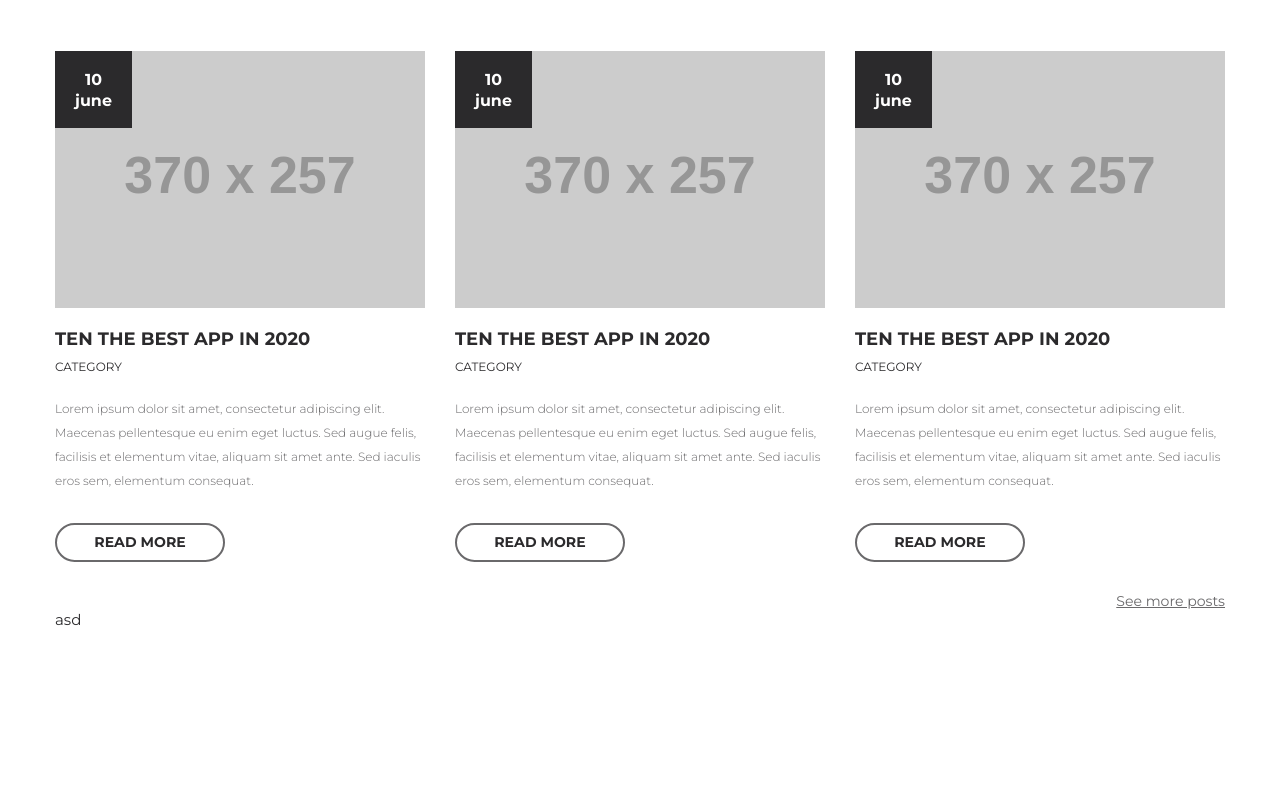
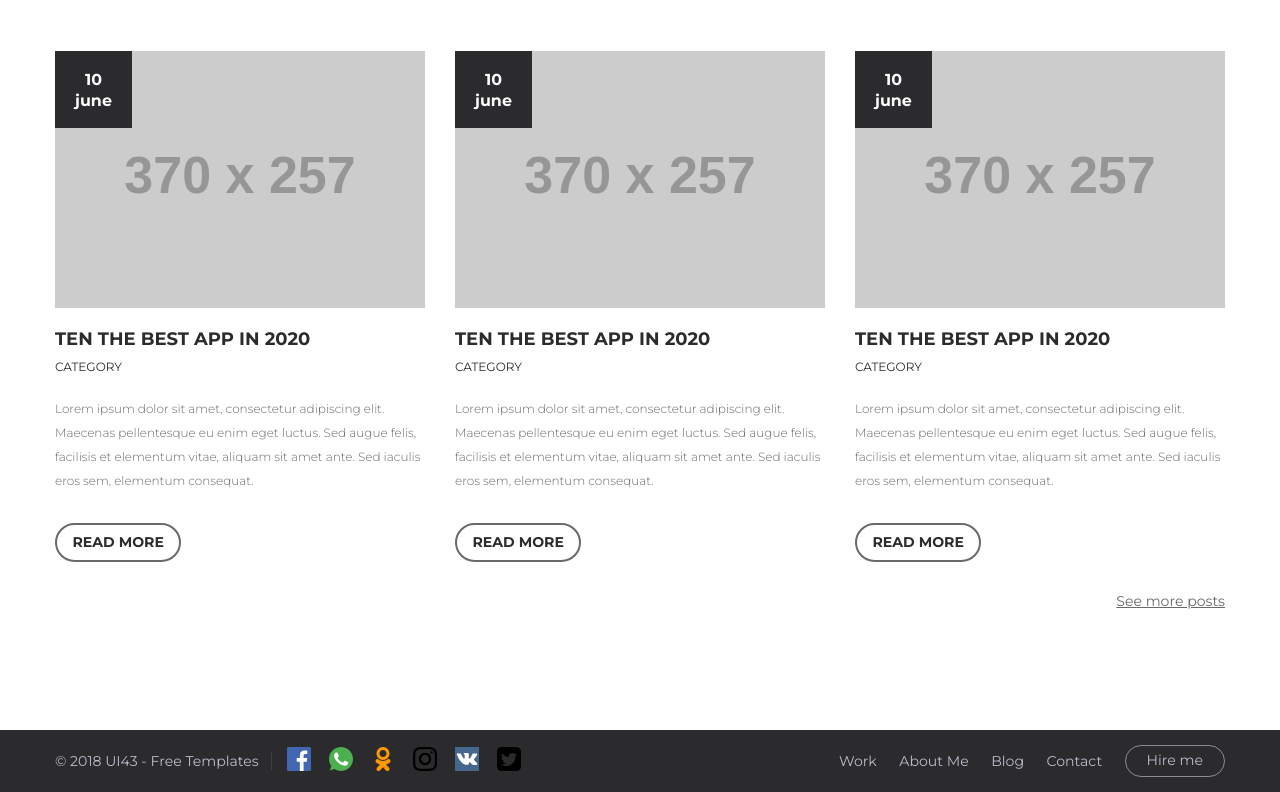
Before and after one commit to diasmalibekov/verst, a plain HTML site: page portfolio/index.html in a window 1280 px wide. Shown: the part 2934-3726 px from the top of the page. Before the commit the page ends 3563 px from the top, so only its background shows below. Drawn offline with Linux system fonts and the light colour scheme; placeholder pictures from the web are drawn by us.

Commit message:
main verst finished

```diff
--- a/portfolio/css/blocks/articles.less
+++ b/portfolio/css/blocks/articles.less
@@ -75,12 +75,6 @@
 .articles__text {
     font-size: .8rem;
     font-weight: 300;
-    color: @black;
-}
-
-.articles__text {
-    font-size: .8rem;
-    font-weight: 300;
     color: @gray;
     line-height: 2;
 }
--- a/portfolio/css/blocks/btn.less
+++ b/portfolio/css/blocks/btn.less
@@ -35,6 +35,7 @@
 
     &--sm {
         padding: .6em 1.1em;
+        min-width: 0;
         font-size: .94rem;
         font-weight: 700;
         border-width: 2px;
--- a/portfolio/css/blocks/footer.less
+++ b/portfolio/css/blocks/footer.less
@@ -1,6 +1,65 @@
 // main: ../style.less
 
 .footer {
-    padding: 1.35rem 0;
+    padding: 1rem 0;
     background-color: @black;
 }
+
+.footer__inner {
+    display: flex;
+    justify-content: space-between;
+}
+
+.footer__credits {
+    display: flex;
+    align-items: center;
+}
+
+.footer__copyright {
+    padding-right: .8rem;
+    margin-right: 1rem;
+    font-size: .94rem;
+    color: #BBBBCC;
+    border-right: 1px solid rgb(@gray, .35);
+}
+
+.footer__social {
+    display: flex;
+    align-items: center;
+
+    a {
+        margin-right: 1.2rem;
+        text-decoration: none;
+    }
+}
+
+.footer__nav {
+    display: flex;
+    align-items: center;
+    font-size: .94rem;
+}
+
+.footer__nav-link {
+    margin-left: 1.5rem;
+    color: #BBBBCC;
+    text-decoration: none;
+
+    &:hover {
+        text-decoration: underline;
+    }
+
+    &--btn {
+        padding: .5rem 1.4rem;
+        border: 1px solid @gray-light;
+        border-radius: 20px;
+        transition: background-color .2s linear, border-color .2s linear, color .2s linear;
+        line-height: 1.1;
+
+        &:hover {
+            text-decoration: none;
+            background-color: #BBBBCC;
+            border-color: #BBBBCC;
+            color: @black;
+        }
+    }
+}
--- a/portfolio/css/blocks/news.less
+++ b/portfolio/css/blocks/news.less
@@ -36,4 +36,4 @@
             text-decoration: none;
         }
     }
-}s
+}
--- a/portfolio/index.html
+++ b/portfolio/index.html
@@ -265,7 +265,40 @@
 </section> <!-- News ends -->
 <footer class="footer"> <!-- Footer starts -->
     <div class="container">
-asd
+        <div class="footer__inner">
+            <div class="footer__credits">
+                <div class="footer__copyright">
+                    &copy; 2018 UI43 - Free Templates
+                </div>
+                <div class="footer__social">
+                    <a href="#1" target="_blank">
+                        <img src="img/facebook.svg" width="24" alt="">
+                    </a>
+                    <a href="#1" target="_blank">
+                        <img src="img/whatsapp.svg" width="24" alt="">
+                    </a>
+                    <a href="#1" target="_blank">
+                        <img src="img/odnoklassniki.svg" width="24" alt="">
+                    </a>
+                    <a href="#1" target="_blank">
+                        <img src="img/instagram%20(1).svg" width="24" alt="">
+                    </a>
+                    <a href="#1" target="_blank">
+                        <img src="img/vk.svg" width="24" alt="">
+                    </a>
+                    <a href="#1" target="_blank">
+                        <img src="img/twitter-sign.svg" width="24" alt="">
+                    </a>
+                </div>
+            </div>
+            <div class="footer__nav">
+                <a href="#!" class="footer__nav-link">Work</a>
+                <a href="#!" class="footer__nav-link">About Me</a>
+                <a href="#!" class="footer__nav-link">Blog</a>
+                <a href="#!" class="footer__nav-link">Contact</a>
+                <a href="#!" class="footer__nav-link footer__nav-link--btn">Hire me</a>
+            </div>
+        </div>
     </div>
 </footer> <!-- Footer ends -->
 </body>
```
Also changed, not shown: portfolio/css/style.css.
